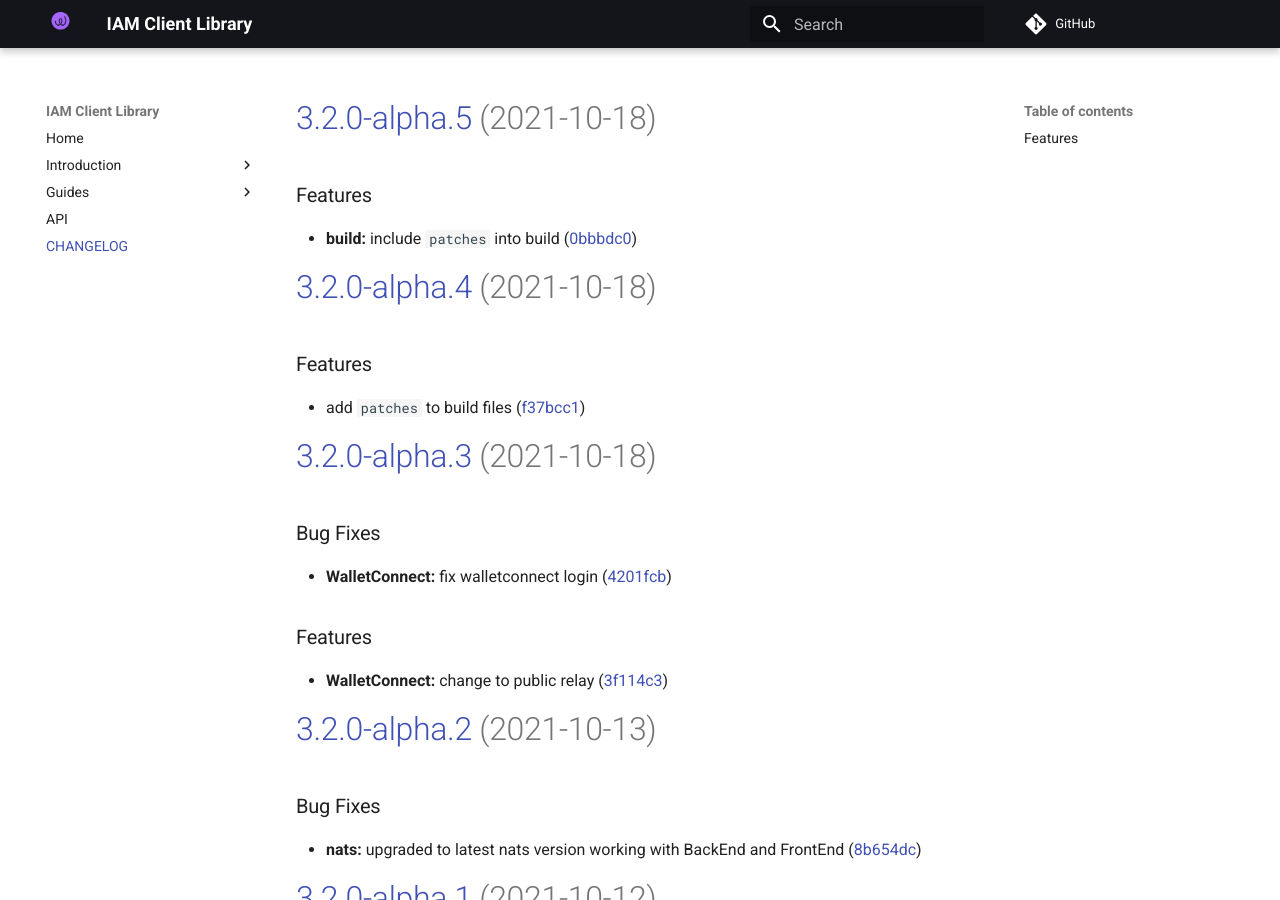
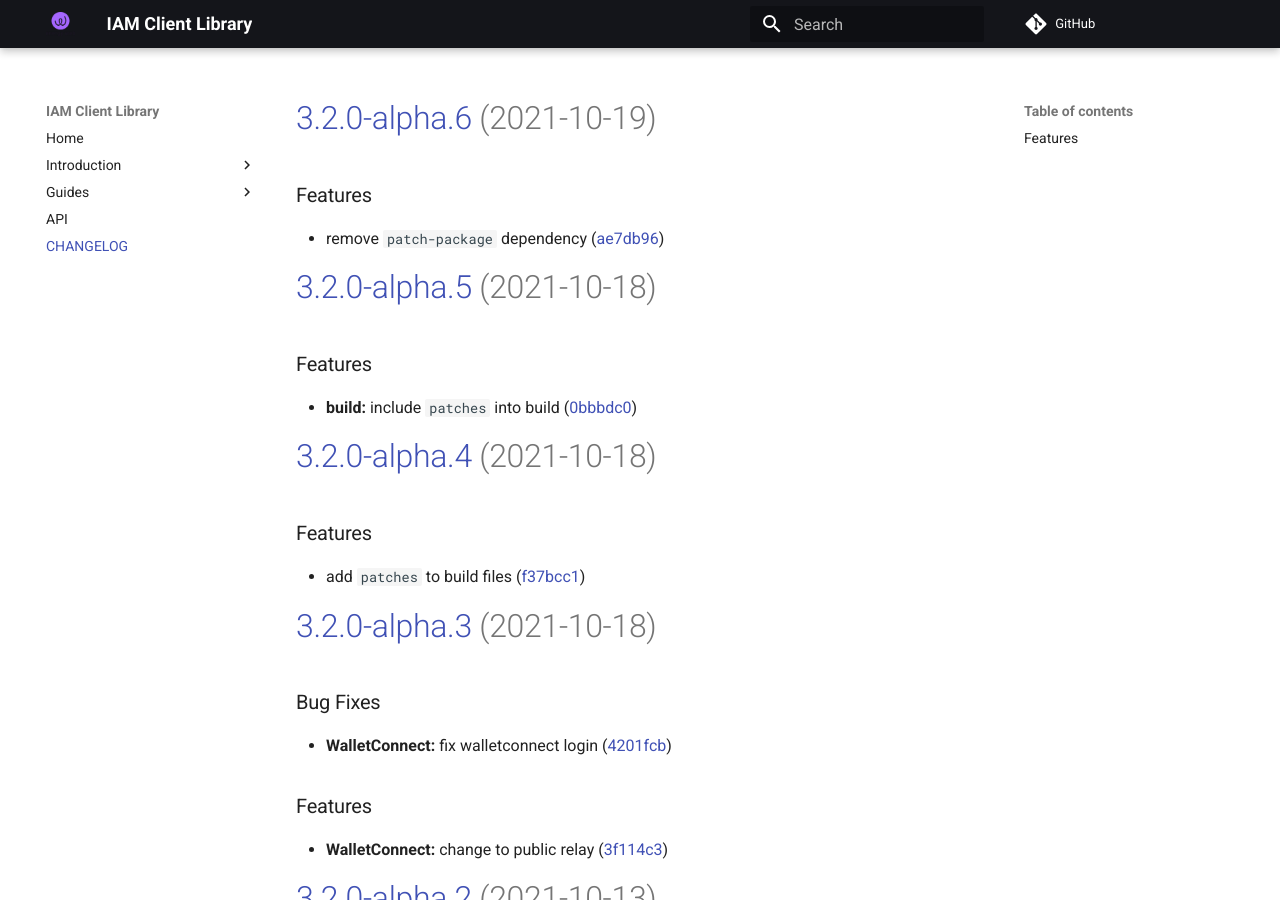
Before and after one commit to energywebfoundation/iam-client-lib, an MkDocs documentation site: the page built from docs/CHANGELOG.md, in a window 1280 px wide and 900 px high. Built offline with MkDocs 1.6.1 and Material for MkDocs 9.7.7, drawn with Linux system fonts in a browser that asks for light colours; comment, search, counter and statistics services are not loaded.

Commit message:
chore(release): 3.2.0-alpha.6 [skip ci]
# [3.2.0-alpha.6](https://github.com/energywebfoundation/iam-client-lib/compare/v3.2.0-alpha.5...v3.2.0-alpha.6) (2021-10-19)

### Features

* remove `patch-package` dependency ([ae7db96](https://github.com/energywebfoundation/iam-client-lib/commit/ae7db9690cc3dbf14945677b390aa264eef0a4f7))

```diff
--- a/docs/CHANGELOG.md
+++ b/docs/CHANGELOG.md
@@ -1,3 +1,10 @@
+# [3.2.0-alpha.6](https://github.com/energywebfoundation/iam-client-lib/compare/v3.2.0-alpha.5...v3.2.0-alpha.6) (2021-10-19)
+
+
+### Features
+
+* remove `patch-package` dependency ([ae7db96](https://github.com/energywebfoundation/iam-client-lib/commit/ae7db9690cc3dbf14945677b390aa264eef0a4f7))
+
 # [3.2.0-alpha.5](https://github.com/energywebfoundation/iam-client-lib/compare/v3.2.0-alpha.4...v3.2.0-alpha.5) (2021-10-18)
 
 
--- a/package.json
+++ b/package.json
@@ -1,6 +1,6 @@
 {
     "name": "iam-client-lib",
-    "version": "3.2.0-alpha.5",
+    "version": "3.2.0-alpha.6",
     "description": "Library for Decentralized Identity and Access Management",
     "main": "dist/iam-client-lib.js",
     "module": "dist/iam-client-lib.esm.js",
```
